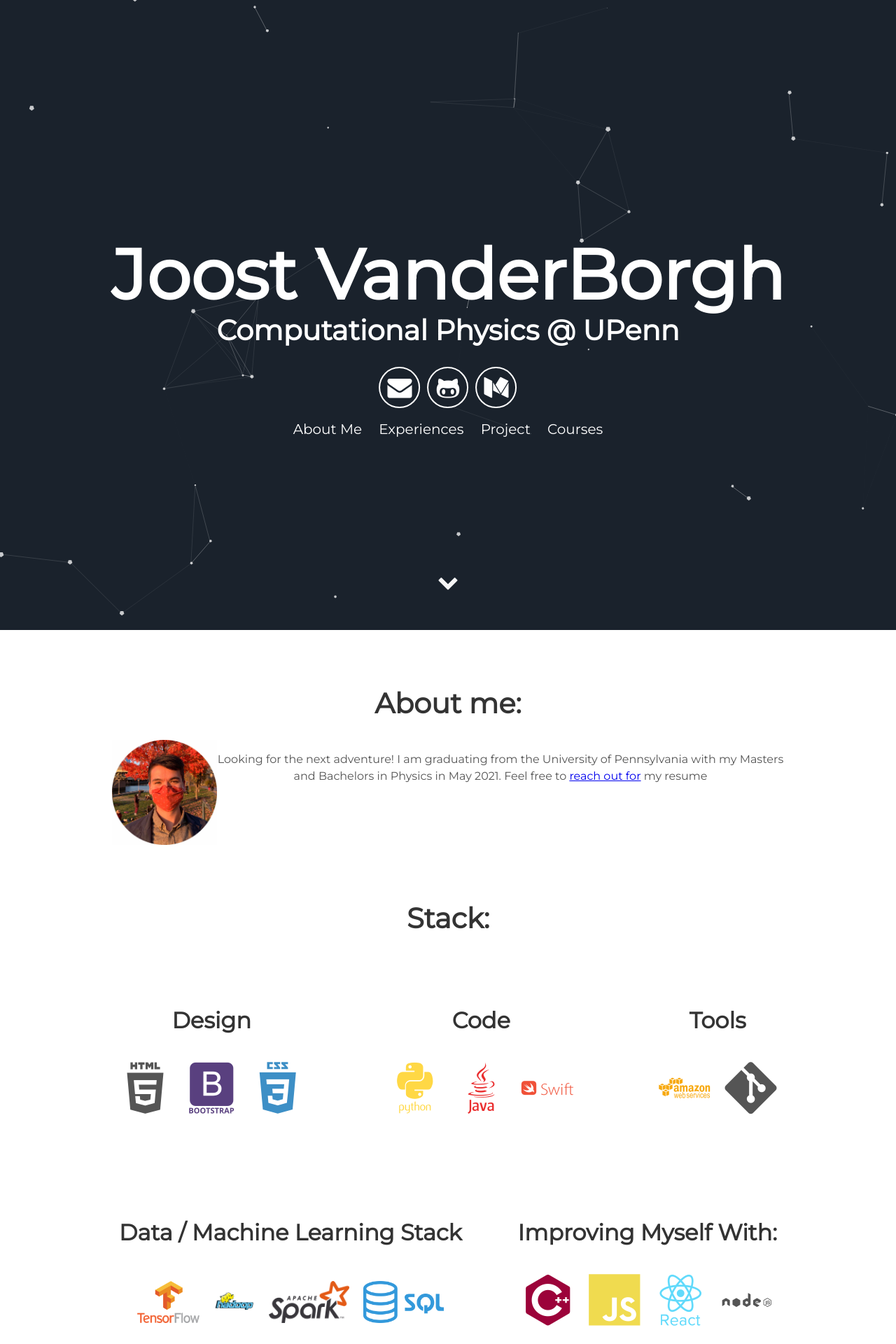
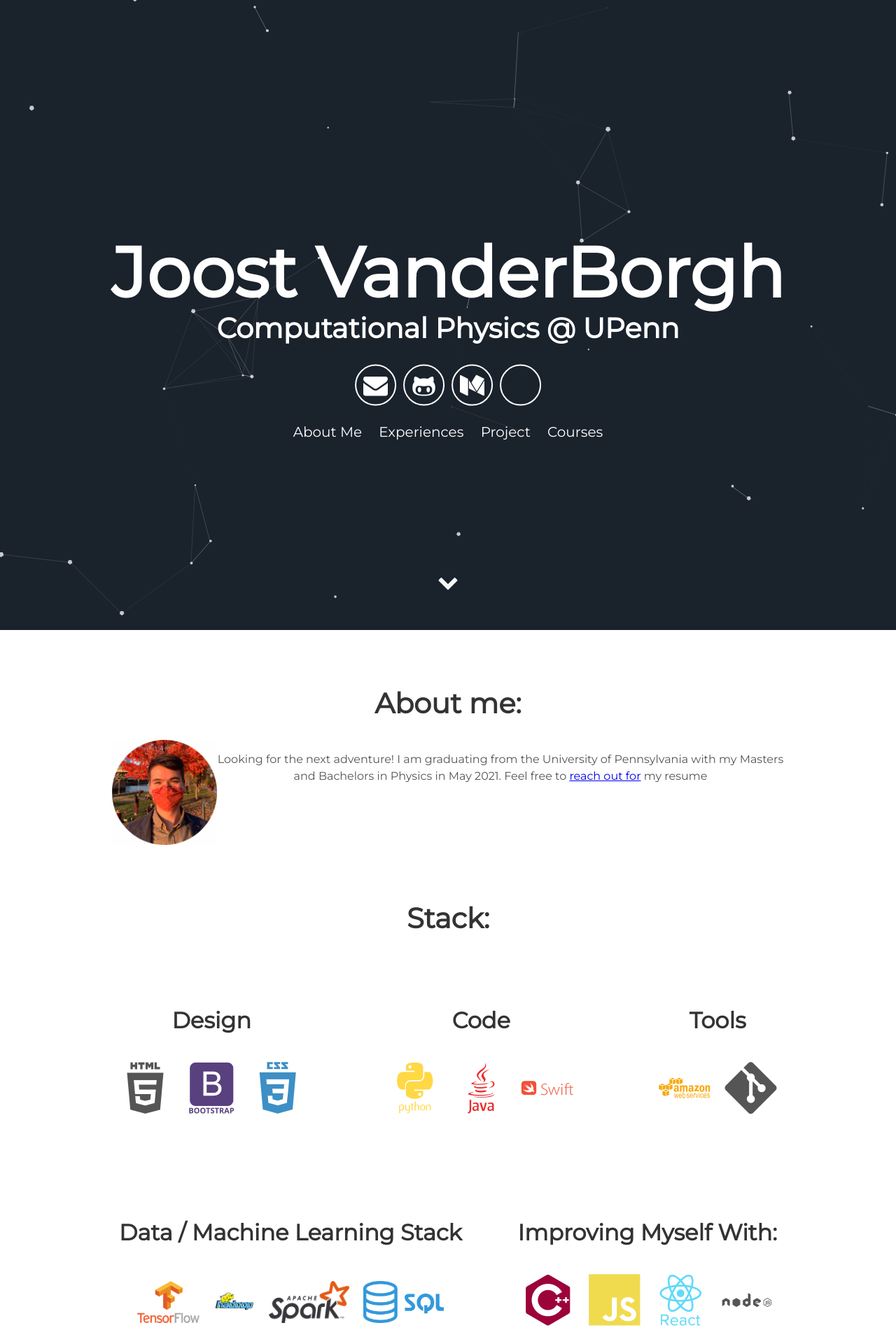
Before and after one commit to joostvan/pf, a Jekyll site: the page built from index.html, in a window 1280 px wide. Shown: the top 1920 px of the page at 70% size. Built offline with Jekyll 4.4.1, drawn with Linux system fonts in a browser that asks for light colours.

Commit message:
linkedin

```diff
--- a/_includes/header.html
+++ b/_includes/header.html
@@ -8,6 +8,7 @@
             <a aria-label="Send email" href="mailto:jvanderborgh@gmail.com"><i class="icon fa fa-envelope"></i></a>
             <a aria-label="My Github" target="_blank" href="https://github.com/joostvan/"><i class="icon fa fa-github-alt" aria-hidden="true"></i></a>
             <a aria-label="My Blog" target="_blank" href="https://medium.com/nieuwsgierigheid"><i class="icon fa fa-medium" aria-hidden="true"></i></a>
+            <a aria-label="My Blog" target="_blank" href="https://www.linkedin.com/in/joostvan"><i class="icon fa fa-linkedin:before" aria-hidden="true"></i></a>
         </div>
         <div class="header-links">
             <a class="link" href="#about" data-scroll>About Me</a>
```
